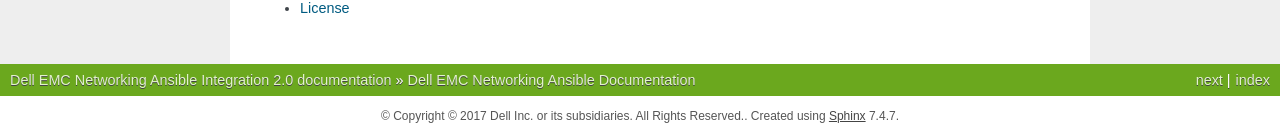
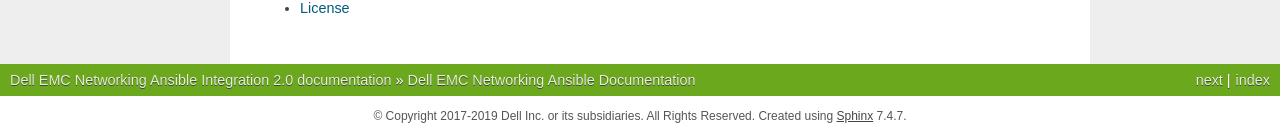
Before and after one commit to Dell-Networking/ansible-dellos-docs, a Sphinx documentation site: the page built from source/index.rst, in a window 1280 px wide. Shown: the part 1508-1641 px from the top of the page. Built offline with Sphinx 7.4.7, drawn with Linux system fonts in a browser that asks for light colours.

Commit message:
Copyright update (#16)

```diff
--- a/source/conf.py
+++ b/source/conf.py
@@ -52,7 +52,7 @@
 
 # General information about the project.
 project = u'Dell EMC Networking Ansible Integration'
-copyright = u'© 2017 Dell Inc. or its subsidiaries. All Rights Reserved.'
+copyright = u'2017-2019 Dell Inc. or its subsidiaries. All Rights Reserved'
 author = u'Dell EMC Networking Team'
 
 # The version info for the project you're documenting, acts as replacement for
```
